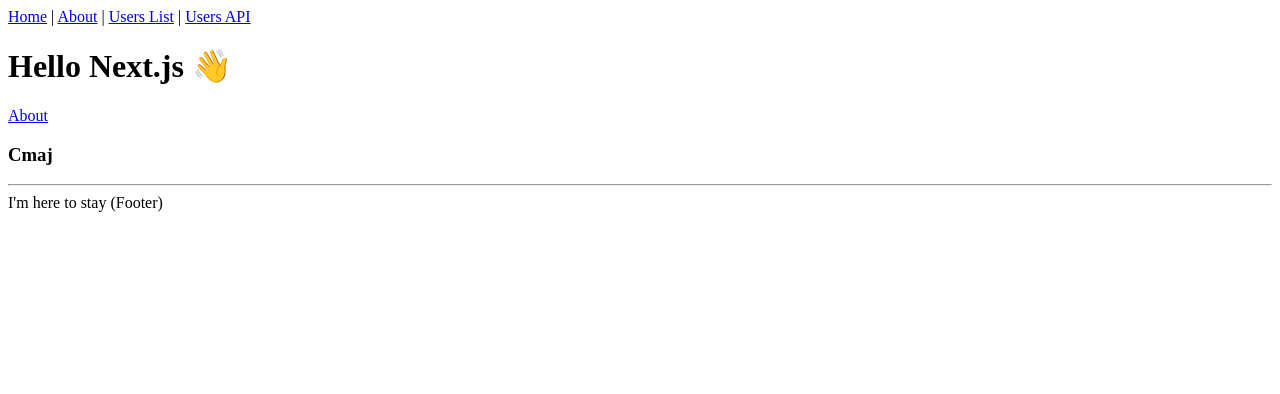
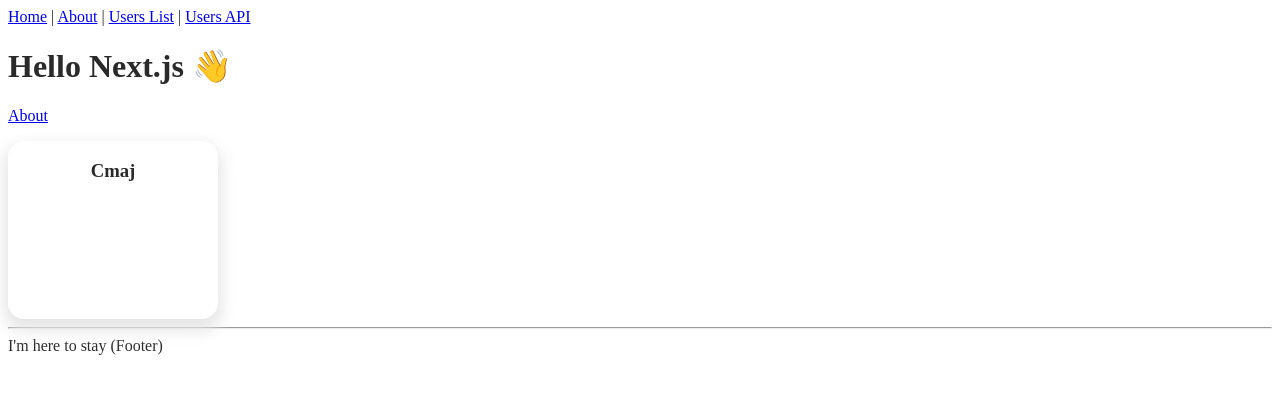
Before and after one commit to musyu36/chordrop, a Next.js app: page / in a window 1280 px wide. Shown: the top 394 px of the page. Built offline with nearby package versions, Linux system fonts and the light colour scheme.

Commit message:
feature: chordpanelに基本的なスタイル適用

```diff
--- a/components/ChordPanel.tsx
+++ b/components/ChordPanel.tsx
@@ -1,12 +1,13 @@
 import * as React from 'react'
 import { Chord } from '../interfaces'
+import styles from '../styles/component/ChordPanel.module.scss'
 
 type Props = {
   chord: Chord
 }
 
 const ChordPanel = ({ chord }: Props) => (
-  <div>
+  <div className={`${styles.panel} shadow`}>
     <h3>
       {chord.root.name}
       {chord.chordType.name}
--- /dev/null
+++ b/pages/_app.js
@@ -0,0 +1,7 @@
+import '../styles/global.scss'
+
+function MyApp({ Component, pageProps }) {
+  return <Component {...pageProps} />
+}
+
+export default MyApp
--- /dev/null
+++ b/styles/component/ChordPanel.module.css
@@ -0,0 +1,8 @@
+.panel {
+  position: relative;
+  display: flex;
+  max-width: 210px;
+  height: 178px;
+  justify-content: center;
+  border-radius: 16px;
+}
--- /dev/null
+++ b/styles/component/ChordPanel.module.min.css
@@ -0,0 +1 @@
+.panel{position:relative;display:flex;max-width:210px;height:178px;justify-content:center;border-radius:16px}
--- /dev/null
+++ b/styles/component/ChordPanel.module.scss
@@ -0,0 +1,8 @@
+.panel {
+  position: relative;
+  display: flex;
+  max-width: 210px;
+  height: 178px;
+  justify-content: center;
+  border-radius: 16px;
+}
--- /dev/null
+++ b/styles/global.css
@@ -0,0 +1,15 @@
+body {
+  box-sizing: border-box;
+  color: var(--c-black);
+}
+
+:root {
+  --c-black: #2a2a2a;
+  --c-gray: #707070;
+  --c-white: #ffffff;
+  --c-shadow: #e6e6e6;
+}
+
+.shadow {
+  box-shadow: 0px 8px 16px 4px #e6e6e6;
+}
--- /dev/null
+++ b/styles/global.min.css
@@ -0,0 +1 @@
+body{box-sizing:border-box;color:var(--c-black)}:root{--c-black:#2a2a2a;--c-gray:#707070;--c-white:#ffffff;--c-shadow:#e6e6e6}.shadow{box-shadow:0px 8px 16px 4px #e6e6e6}
--- /dev/null
+++ b/styles/global.scss
@@ -0,0 +1,15 @@
+body {
+  box-sizing: border-box;
+  color: var(--c-black);
+}
+
+:root {
+  --c-black: #2a2a2a;
+  --c-gray: #707070;
+  --c-white: #ffffff;
+  --c-shadow: #e6e6e6;
+}
+
+.shadow {
+  box-shadow: 0px 8px 16px 4px #e6e6e6;
+}
```
